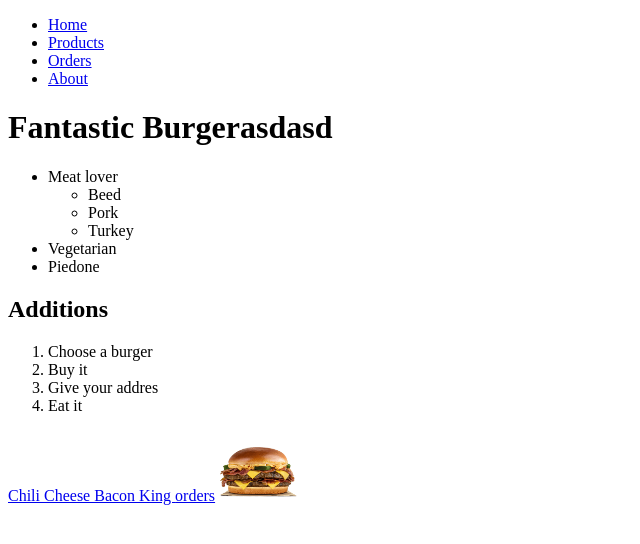
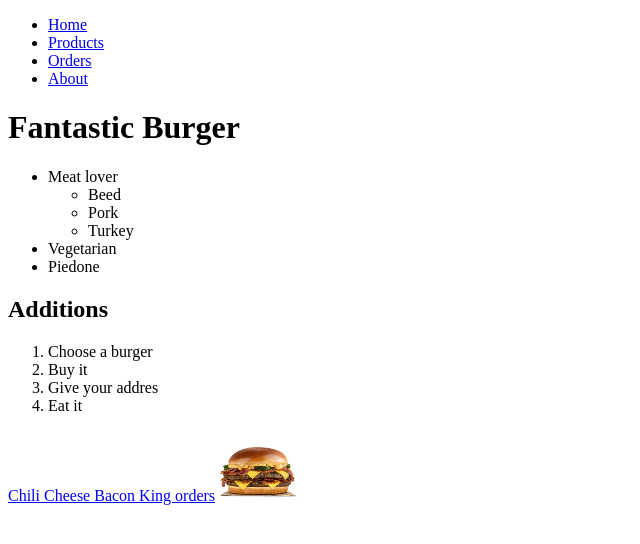
Before and after one commit to viktorhungary/viktorhungary.github.io, a plain HTML site: page index.html in a window 1280 px wide. Shown: the whole page, without its empty margins (0-640 px from the left). Drawn offline with Linux system fonts and the light colour scheme.

Commit message:
Update index.html

```diff
--- a/index.html
+++ b/index.html
@@ -24,7 +24,7 @@
 
   </ul>
 
-  <h1>Fantastic Burgerasdasd</h1>
+  <h1>Fantastic Burger</h1>
   <ul>
     <li>Meat lover
       <ul>
```
